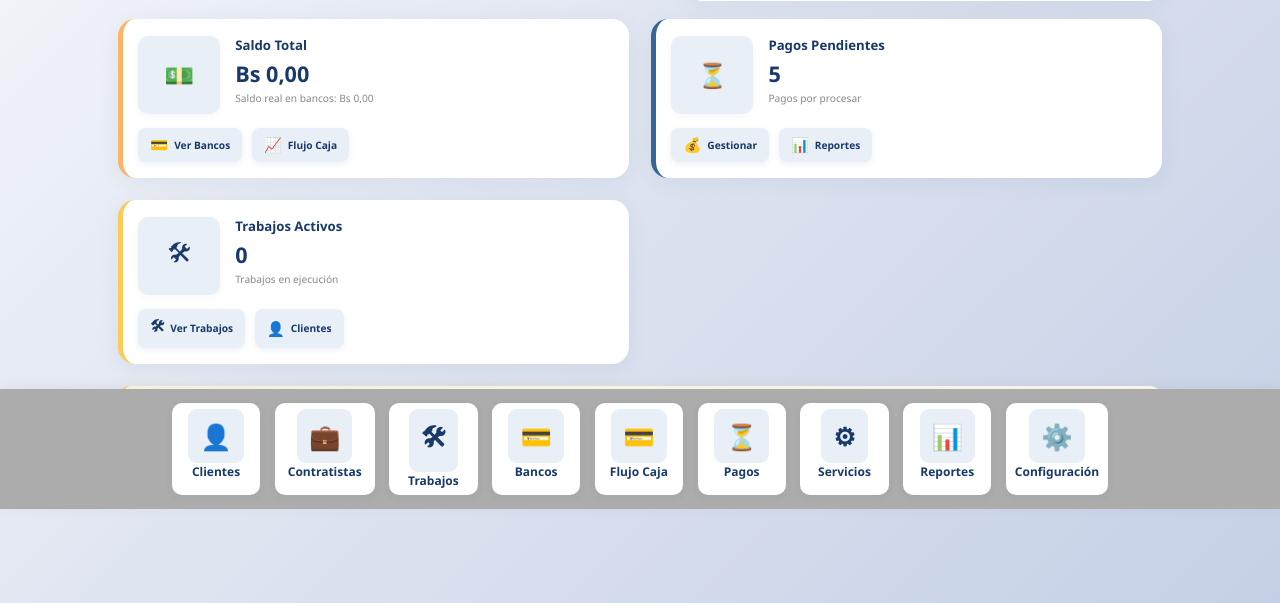
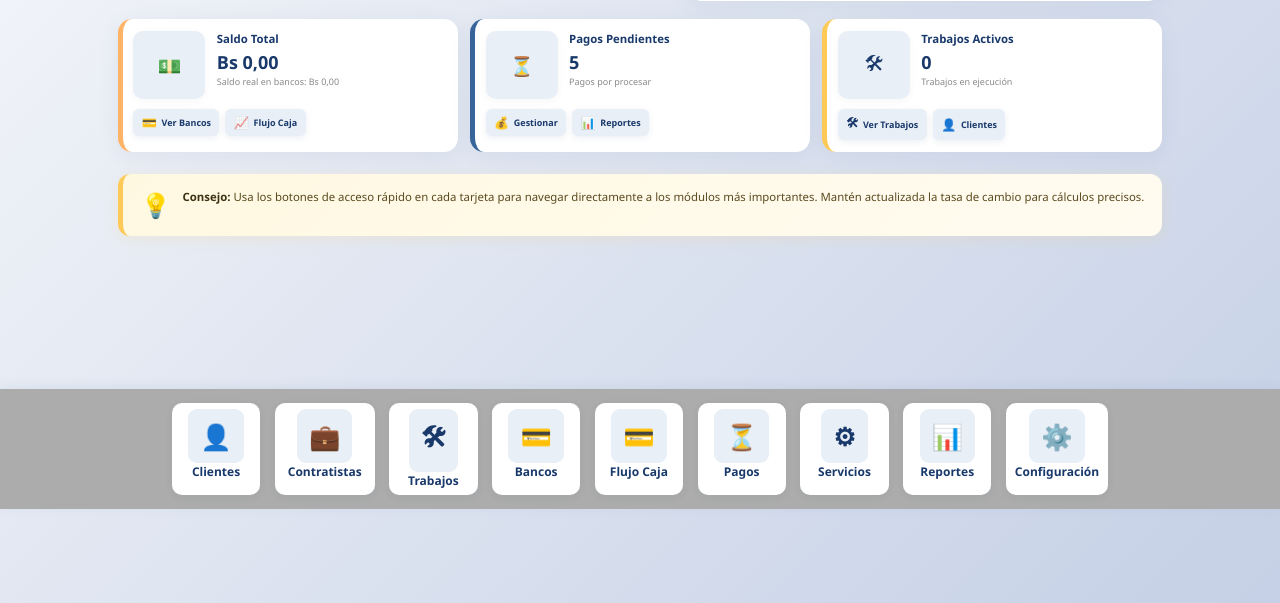
Before and after one commit to Stromgarde76/deco_system, a PHP site: page /modules/dashboard.php in a window 1280 px wide. Shown: the part 291-894 px from the top of the page. Run offline with PHP 8.4, Linux system fonts and the light colour scheme; the visitor is signed in with stand-in values (Sample User, id 1); data that the repository does not hold is empty.

Commit message:
Compact dashboard cards to display side-by-side in single line
Co-authored-by: Stromgarde76 <223334061+Stromgarde76@users.noreply.github.com>

```diff
--- a/assets/css/style.css
+++ b/assets/css/style.css
@@ -1245,20 +1245,23 @@ table.reporte-tabla th, table.reporte-tabla td {
 /* Dashboard - Cards container (nuevo grid profesional) */
 .dashboard-cards {
     display: grid;
-    grid-template-columns: repeat(auto-fit, minmax(340px, 1fr));
-    gap: 1.8rem;
+    grid-template-columns: repeat(3, 1fr);
+    gap: 1rem;
     margin-bottom: 1.8rem;
+    max-width: 1200px;
+    margin-left: auto;
+    margin-right: auto;
 }
 
 /* Dashboard - Summary card (tarjetas individuales profesionales) */
 .summary-card {
     background: var(--color-panel);
-    border-radius: 17px;
-    padding: 1.4rem 1.3rem;
+    border-radius: 14px;
+    padding: 1rem 0.9rem;
     box-shadow: 0 4px 22px var(--color-shadow);
     display: flex;
     flex-direction: column;
-    gap: 1.2rem;
+    gap: 0.8rem;
     transition: transform 0.2s ease, box-shadow 0.2s ease;
     border-left: 5px solid var(--color-principal);
 }
@@ -1283,13 +1286,13 @@ table.reporte-tabla th, table.reporte-tabla td {
 .summary-card .card-header {
     display: flex;
     align-items: flex-start;
-    gap: 1rem;
+    gap: 0.7rem;
 }
 
 .summary-card .card-icon {
-    flex: 0 0 58px;
-    height: 58px;
-    font-size: 2rem;
+    flex: 0 0 48px;
+    height: 48px;
+    font-size: 1.6rem;
 }
 
 .summary-card .card-info {
@@ -1297,43 +1300,43 @@ table.reporte-tabla th, table.reporte-tabla td {
 }
 
 .summary-card .card-title {
-    font-size: 1.1rem;
-    font-weight: bold;
-    color: var(--color-titulo);
-    margin-bottom: 0.4rem;
+    font-size: 0.95rem;
+    font-weight: bold;
+    color: var(--color-titulo);
+    margin-bottom: 0.3rem;
 }
 
 .summary-card .card-value {
-    font-size: 1.8rem;
+    font-size: 1.5rem;
     font-weight: bold;
     color: var(--color-principal);
-    margin-bottom: 0.3rem;
+    margin-bottom: 0.2rem;
 }
 
 .summary-card .card-sumatoria {
-    font-size: 0.85rem;
+    font-size: 0.75rem;
     color: #888;
-    line-height: 1.4;
+    line-height: 1.3;
 }
 
 /* Dashboard - Actions (botones de acceso rápido) */
 .dashboard-actions {
     display: flex;
-    gap: 0.8rem;
+    gap: 0.5rem;
     flex-wrap: wrap;
 }
 
 .action-btn {
     display: flex;
     align-items: center;
-    gap: 0.5rem;
-    padding: 0.6rem 1rem;
+    gap: 0.4rem;
+    padding: 0.45rem 0.7rem;
     background: var(--color-input-bg);
-    border-radius: 8px;
+    border-radius: 6px;
     text-decoration: none;
     color: var(--color-principal);
     font-weight: bold;
-    font-size: 0.9rem;
+    font-size: 0.8rem;
     transition: background 0.2s, color 0.2s, transform 0.15s;
     box-shadow: 0 2px 6px rgba(25, 57, 107, 0.08);
 }
@@ -1346,11 +1349,11 @@ table.reporte-tabla th, table.reporte-tabla td {
 }
 
 .action-icon {
-    font-size: 1.2rem;
+    font-size: 1rem;
 }
 
 .action-text {
-    font-size: 0.85rem;
+    font-size: 0.75rem;
 }
 
 /* Dashboard - Card tip (mensaje de ayuda visual) */
```
